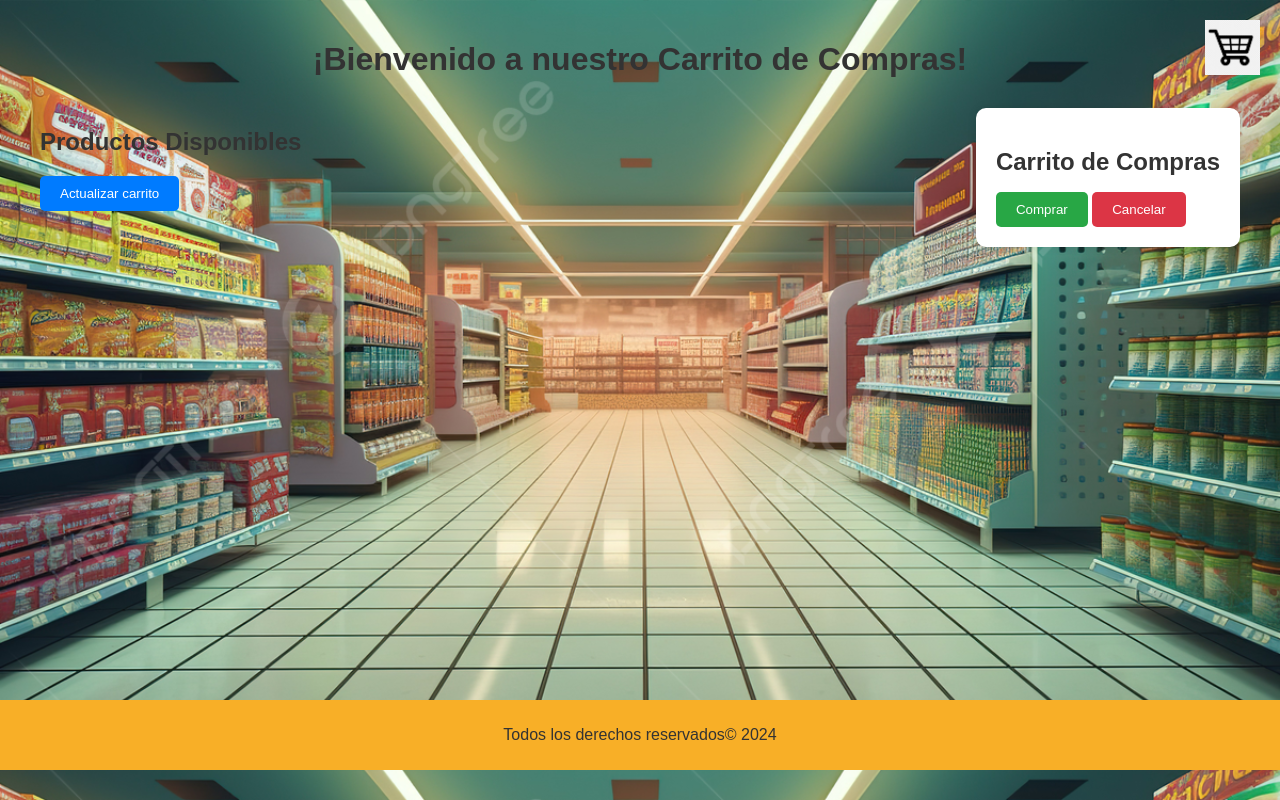
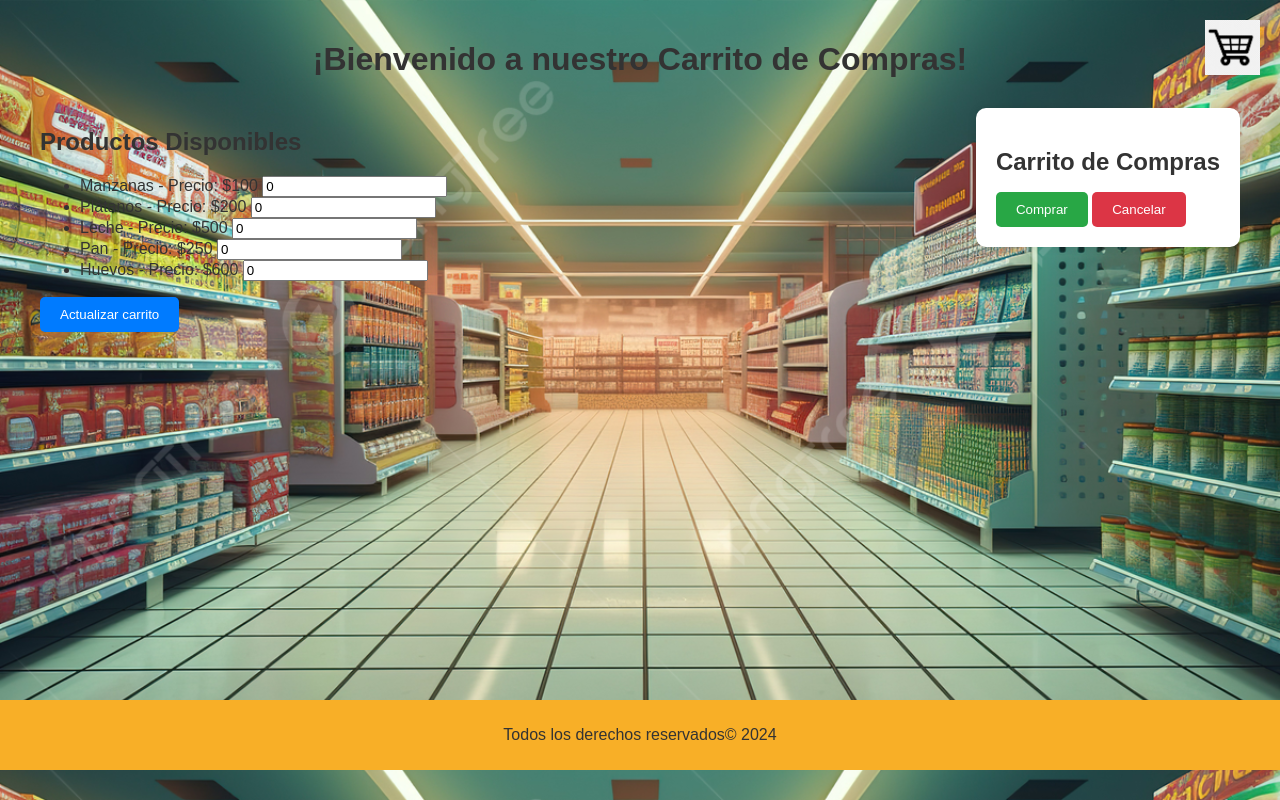
Before and after one commit to Sebaasf92/CH.Proyecto.Entrega.JS, a plain HTML site: page index.html in a window 1280 px wide. Drawn offline with Linux system fonts and the light colour scheme; some packages are replaced by stand-ins of ours; files that its build step writes are made by us from their sources; a script that the page names is missing; files whose address does not match are found by name.

Commit message:
Update index.html

```diff
--- a/index.html
+++ b/index.html
@@ -4,7 +4,7 @@
     <meta charset="UTF-8">
     <meta name="viewport" content="width=device-width, initial-scale=1.0">
     <title>Carrito de Compras</title>
-    <link rel="stylesheet" href="body.css">
+    <link rel="stylesheet" href="./css/body.css">
 </head>
 <body>
 
@@ -46,7 +46,7 @@
 </footer>
 
 <script src="https://cdn.jsdelivr.net/npm/sweetalert2@11"></script>
-<script src="main.js"></script>
+<script src="./js/main.js"></script>
 
 </body>
 </html>
```
